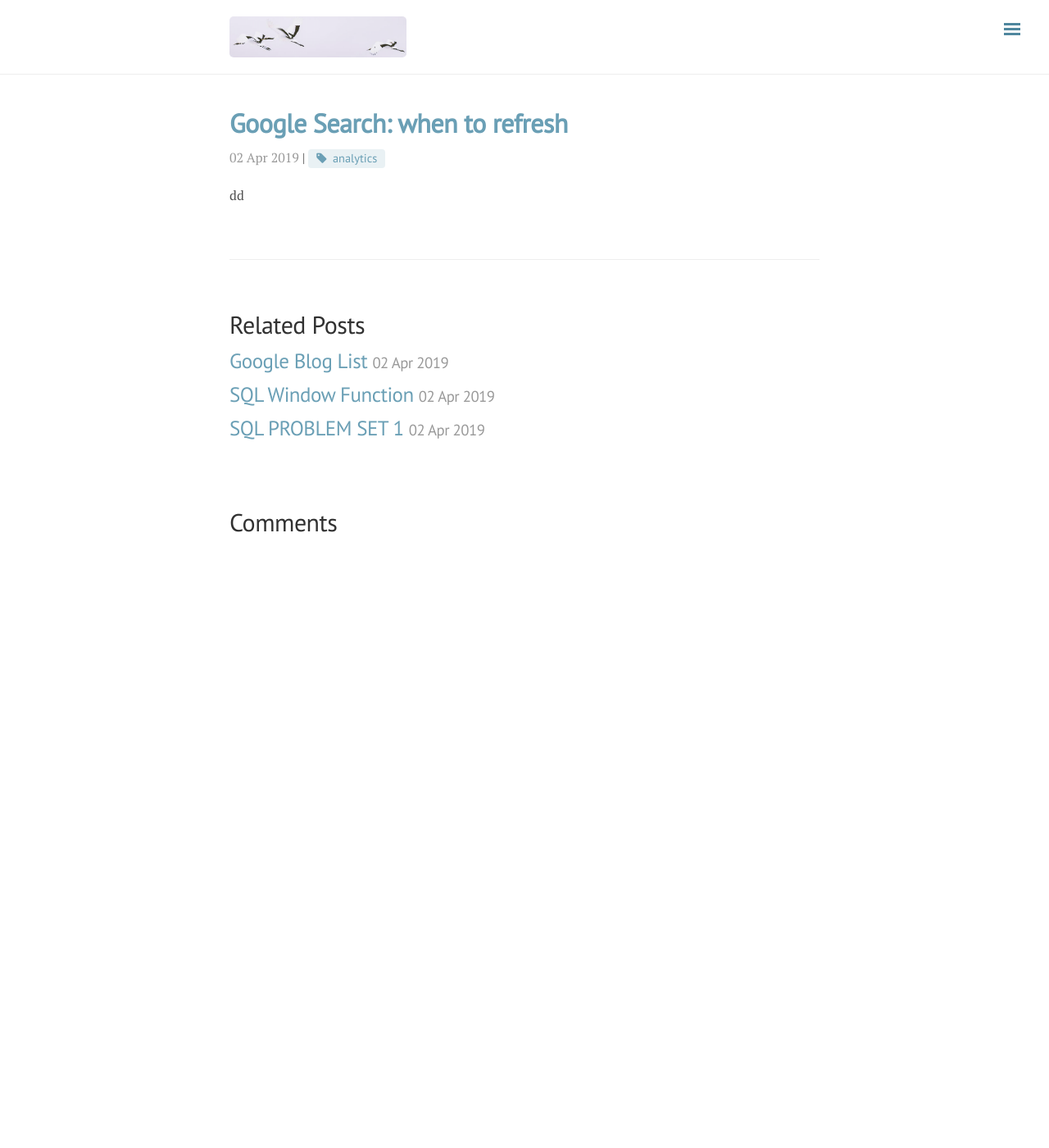
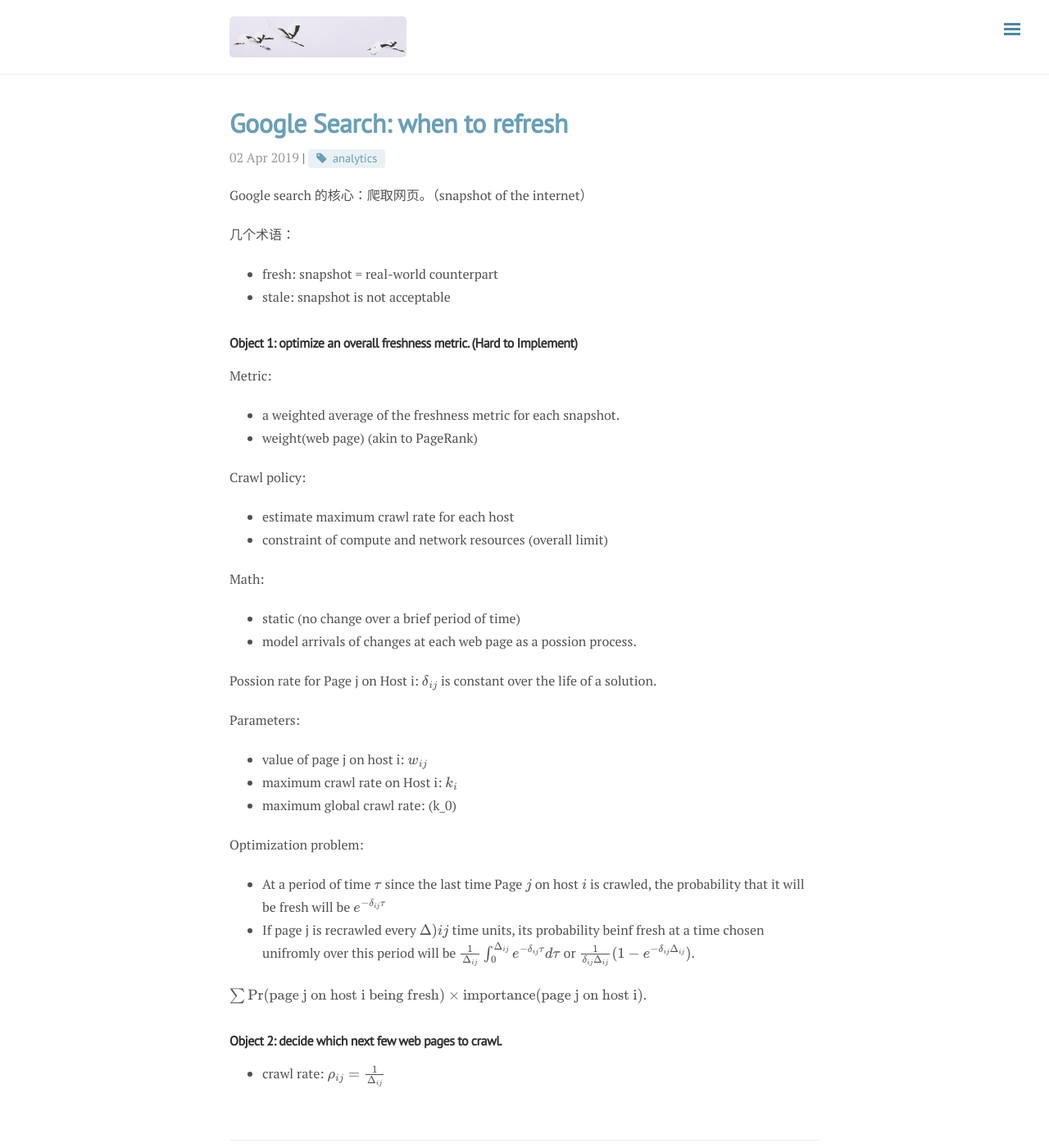
Before and after one commit to ylyy93/my_blog, a Jekyll site: the page built from _posts/2019-04-02-google-search-when-to-refresh.md, in a window 1280 px wide and 1400 px high. Shown: the whole window at 82% size. Built offline with Jekyll 4.4.1, drawn with Linux system fonts in a browser that asks for light colours; nearby versions of some CDN libraries; formulas are drawn with MathJax 3; comment, search, counter and statistics services are not loaded; some of the changed text lies outside the part shown.

Commit message:
rebuilding site Wed Apr  3 13:05:01 MDT 2019

```diff
--- a/_posts/2019-04-02-google-search-when-to-refresh.md
+++ b/_posts/2019-04-02-google-search-when-to-refresh.md
@@ -6,4 +6,41 @@ categories: Tech
 tags: [analytics]
 ---
 
-dd
+Google search 的核心：爬取网页。（snapshot of the internet）
+
+几个术语：
+- fresh: snapshot = real-world counterpart
+- stale: snapshot is not acceptable
+
+###### Object 1: optimize an overall freshness metric. (Hard to Implement)
+Metric:
+- a weighted average of the freshness metric for each snapshot.
+- weight(web page) (akin to PageRank)
+
+Crawl policy:
+- estimate maximum crawl rate for each host
+- constraint of compute and network resources (overall limit)
+
+Math:
+- static (no change over a brief period of time)
+- model arrivals of changes at each web page as a possion process.
+
+Possion rate for Page j on Host i: $\delta_{ij}$ is constant over the life of a solution.
+
+Parameters:
+- value of page j on host i: $w_{ij}$
+- maximum crawl rate on Host i: $k_i$
+- maximum global crawl rate: (k_0)
+
+Optimization problem:
+- At a period of time $\tau$ since the last time Page $j$ on host $i$ is crawled, the probability that it will be fresh will be $e^{-\delta_{ij}\tau}$
+- If page j is recrawled every $\Delta){ij}$ time units, its probability beinf fresh at a time chosen unifromly over this period will be $\frac{1}{\Delta_{ij}}\int_{0}^{\Delta_{ij}}e^{-\delta_{ij}\tau}d\tau$ or $\frac{1}{\delta_{ij}\Delta_{ij}}(1-e^{-\delta_{ij}\Delta_{ij}})$.
+
+$\sum \text{Pr(page j on host i being fresh)}\times \text{importance(page j on host i)}$.
+
+###### Object 2: decide which next few web pages to crawl.
+
+- crawl rate:
+$$
+\rho_{ij} = \frac{1}{\Delta_{ij}}
+$$
```
Also changed, not shown: _posts/2019-04-03-opt-申请-timeline.md (added, +11 -0 lines).
